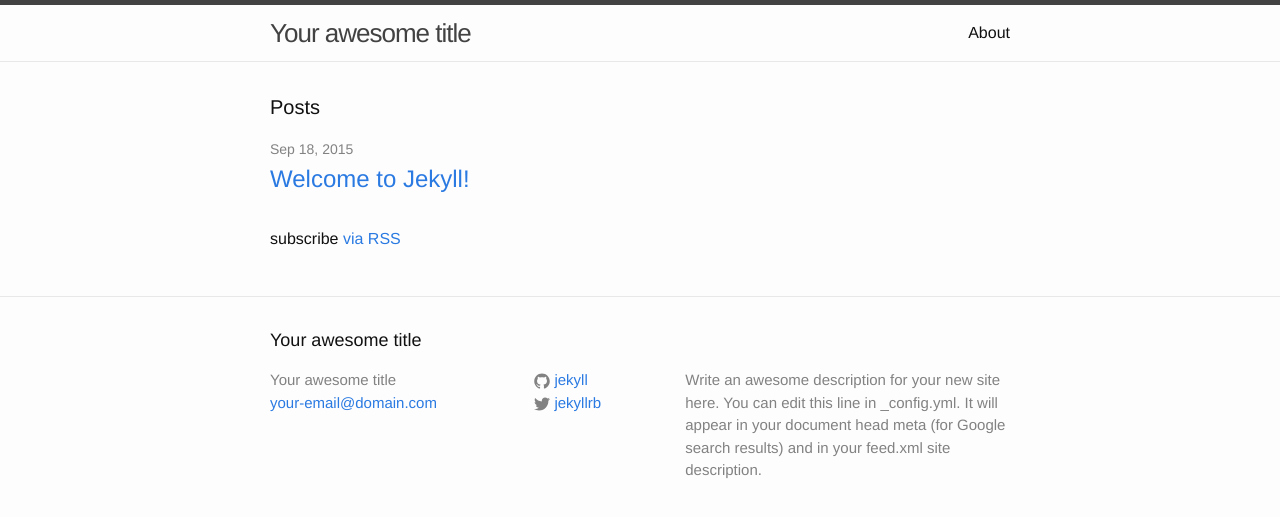
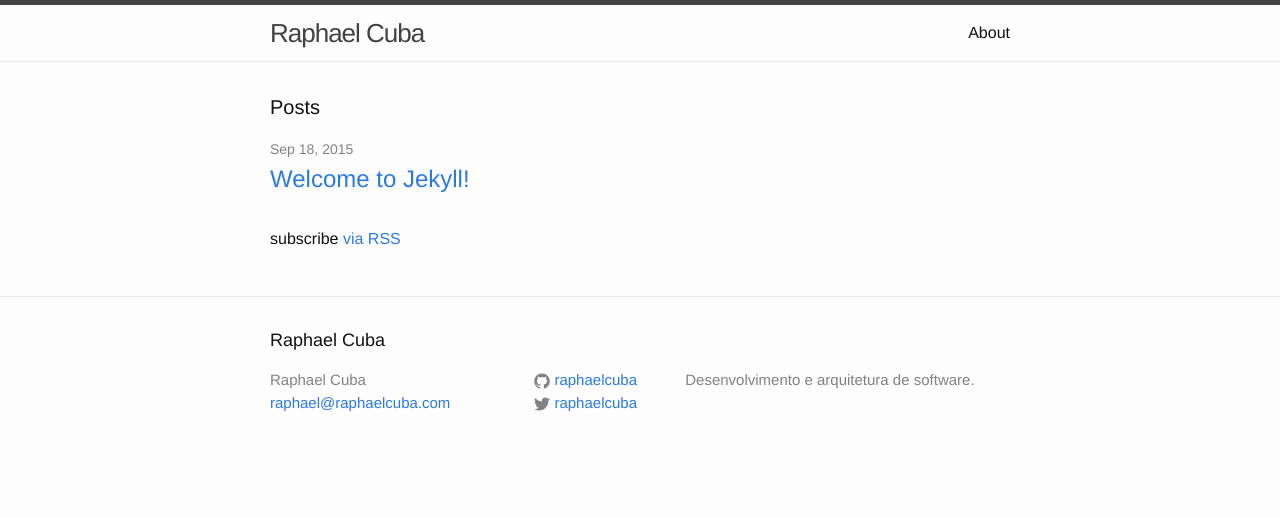
Before and after one commit to cubaraphael/raphaelcuba.github.io, a Jekyll site: the page built from index.html, in a window 1280 px wide. Shown: the top 517 px of the page. Built offline with Jekyll 4.4.1, drawn with Linux system fonts in a browser that asks for light colours.

Commit message:
Add configs about me and the site

```diff
--- a/_config.yml
+++ b/_config.yml
@@ -1,14 +1,12 @@
 # Site settings
-title: Your awesome title
-email: your-email@domain.com
-description: > # this means to ignore newlines until "baseurl:"
-  Write an awesome description for your new site here. You can edit this
-  line in _config.yml. It will appear in your document head meta (for
-  Google search results) and in your feed.xml site description.
+title: Raphael Cuba
+email: raphael@raphaelcuba.com
+description: > #
+  Desenvolvimento e arquitetura de software.
 baseurl: "" # the subpath of your site, e.g. /blog/
-url: "http://yourdomain.com" # the base hostname & protocol for your site
-twitter_username: jekyllrb
-github_username:  jekyll
+url: "http://www.raphaelcuba.com" # the base hostname & protocol for your site
+twitter_username: raphaelcuba
+github_username:  raphaelcuba
 
 # Build settings
 markdown: kramdown
```
